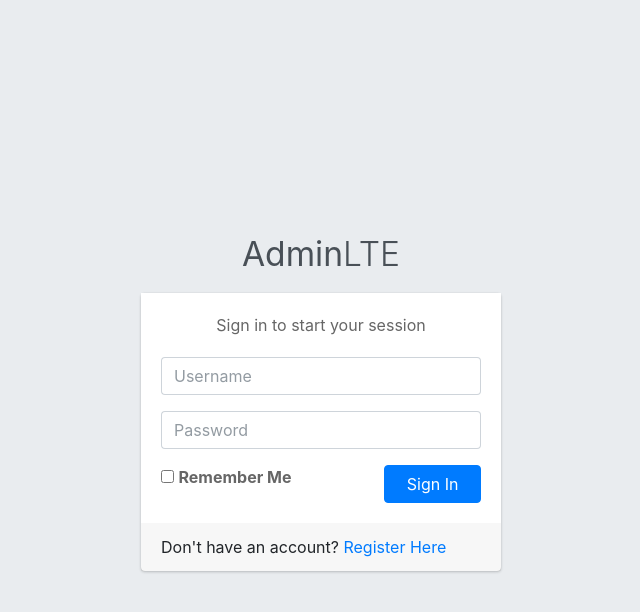
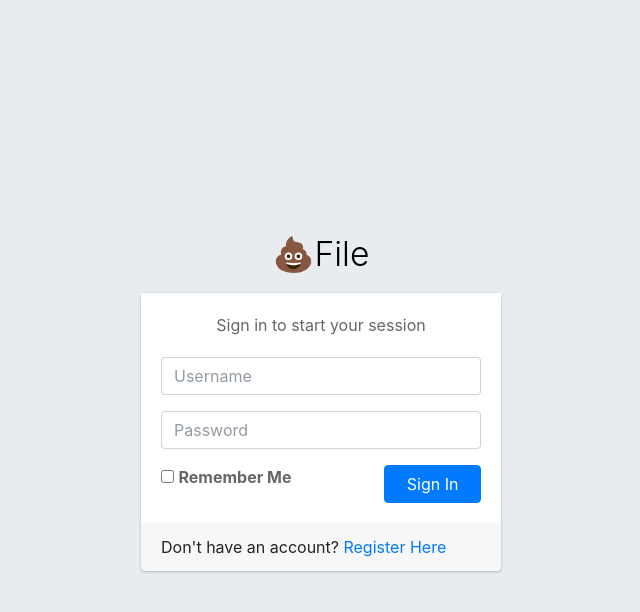
Before and after one commit to Lewdlinguini/ipt101.2, a PHP site: page /Loginform.php in a window 1280 px wide. Shown: the top 612 px of the page, without its empty margins (319-959 px from the left). Run offline with PHP 8.4, Linux system fonts and the light colour scheme; some libraries are stand-ins or nearby versions.

Commit message:
Commitus

```diff
--- a/Loginform.php
+++ b/Loginform.php
@@ -3,12 +3,12 @@
 <head>
     <title>Login</title>
 
-    <link rel="stylesheet" href="dist/css/adminlte.min.css">
+    <link rel="stylesheet" href="https://cdnjs.cloudflare.com/ajax/libs/admin-lte/3.2.0/css/adminlte.min.css">
 </head>
 <body class="hold-transition login-page">
     <div class="login-box">
         <div class="login-logo">
-            <a href="#"><b>Admin</b>LTE</a>
+            <a href="#" style="color: black"><b>💩</b>File</a>
         </div>
 
         <div class="card">
```
